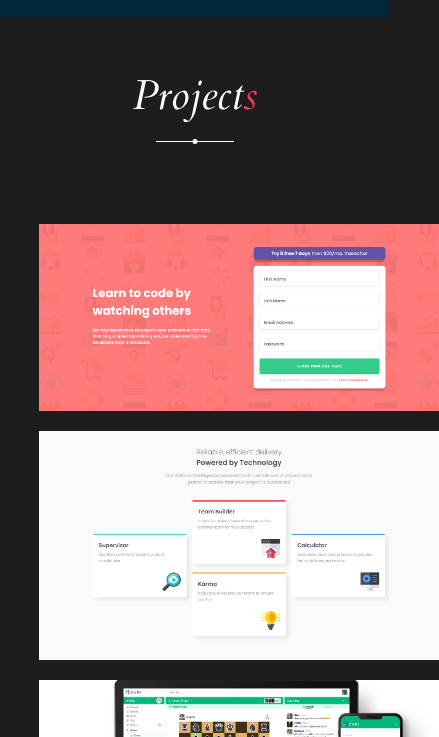
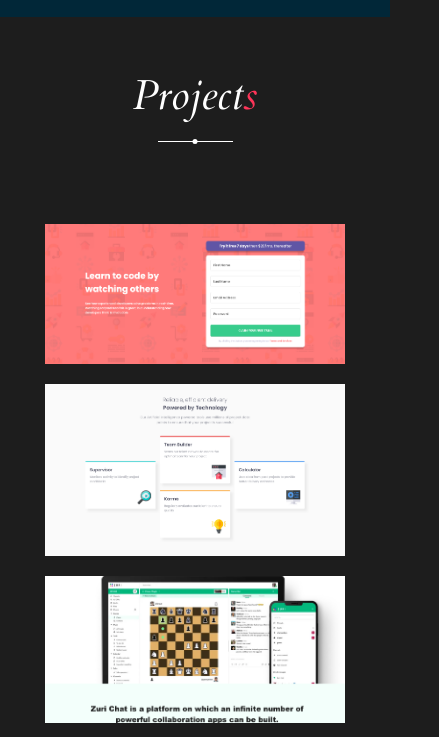
Before and after one commit to promisszn/portfolio, a plain HTML site: page index.html in a window 390 px wide. Shown: the part 827-1564 px from the top of the page, 439 px wide, since content can reach past the window. Drawn offline with Linux system fonts and the light colour scheme; grey boxes are pictures that could not be loaded.

Commit message:
fixed responsiveness

```diff
--- a/styles.css
+++ b/styles.css
@@ -1,8 +1,6 @@
 @import url("https://fonts.googleapis.com/css?family=Cardo:400i|Rubik:400,700&display=swap");
 
 :root {
-  --d: 700ms;
-  --e: cubic-bezier(0.19, 1, 0.22, 1);
   --font-sans: "Rubik", sans-serif;
   --font-serif: "Cardo", serif;
 }
@@ -251,7 +249,7 @@ body {
     width: 100%;
     margin-top: 100px;
     display: grid;
-    grid-template-columns: repeat(auto-fill, minmax(400px, 1fr));
+    grid-template-columns: repeat(auto-fill, minmax(300px, 1fr));
     grid-gap: 20px;
 }
 
@@ -303,6 +301,10 @@ body {
     padding: 10px 10px;
     background: #000;
 } */
+
+.project-card:hover img{
+    filter: blur(1px);
+}
 
 .project-card:hover .content{
     opacity: 1;
@@ -421,6 +423,12 @@ body {
     .hero-heading{
         font-size: 4.5rem;
     }
+
+    .project, .contact{
+        width: 700px;
+        margin: 0 auto;
+        padding: 50px 0;
+    }
 }
 
 @media (max-width: 500px) {
@@ -442,4 +450,14 @@ body {
     .first-name{
         margin-bottom: 20px !important;
     }
+    .hero-content{
+        width: 70%;
+        min-width: 300px;
+        text-align: center;
+    }
+    .project, .contact{
+        width: 300px;
+        margin: 0 auto;
+        padding: 50px 0;
+    }
 }
```
